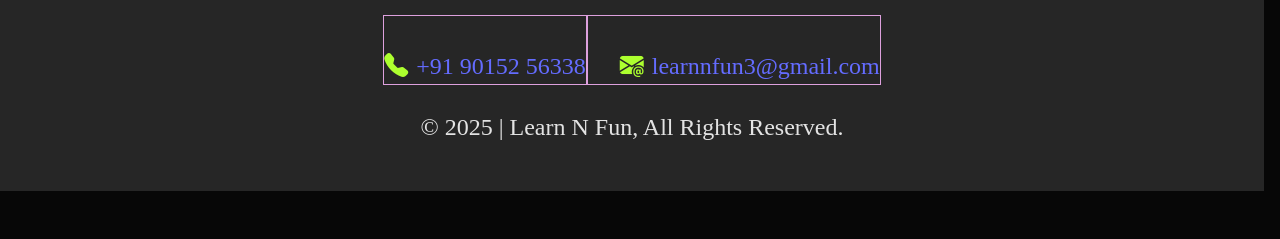
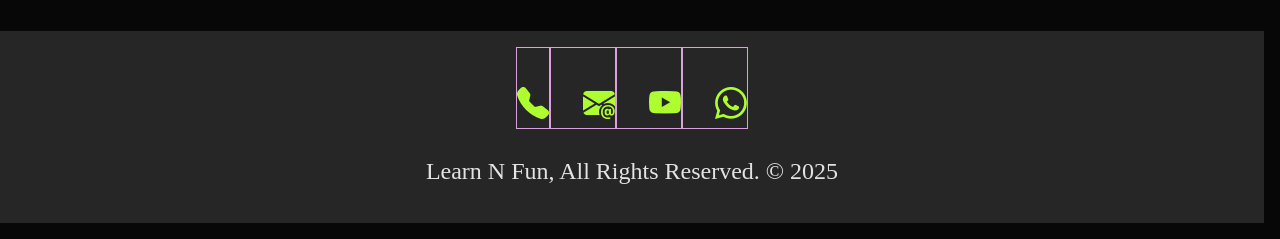
Before and after one commit to neelamraikwar9/LearnNFun, a React (Vite) app: page /schedule in a window 1280 px wide. Shown: the part 496-735 px from the top of the page. Built offline with nearby package versions, Linux system fonts and the light colour scheme; no server answers.

Commit message:
refactor: modified files

```diff
--- a/src/components/Footer.jsx
+++ b/src/components/Footer.jsx
@@ -7,17 +7,33 @@
 
     <div className="footerBox">
     <div className="footCon">
-      <i className="bi bi-telephone-fill" style={{padding: '0', marginTop: '2rem', color: "greenyellow"}}></i>
-       <a href="tel:+919015256338" style={{ marginTop: "2rem" }}>+91  90152 56338</a>
+    <a href="tel:+919015256338" style={{ marginTop: "2rem", fontSize: '2rem'}}>
+      <i className="bi bi-telephone-fill hoverStyl" style={{padding: '0', marginTop: '2rem', color: "greenyellow"}}></i>
+       </a>
     </div>
 
     <div className="footCon">
-      <i className="bi bi-envelope-at-fill" style={{padding: '0', marginTop: '2rem', marginLeft: '2rem', color: "greenyellow"}}></i>
-      <a href="mailto:learnnfun3@gmail.com" style={{marginTop:'2rem'}}>learnnfun3@gmail.com</a>
+    <a href="mailto:learnnfun3@gmail.com"  style={{marginTop:'2rem', fontSize: '2rem'}}>
+      <i className="bi bi-envelope-at-fill hoverStyl" style={{padding: '0', marginTop: '2rem', marginLeft: '2rem', color: "greenyellow"}}></i>
+      </a>
     </div>
+
+     <div className="footCon">
+    <a href="https://www.youtube.com/@LearnNFun2023" target="_blank" style={{ marginTop:'2rem', fontSize: '2rem'}}>
+      <i className="bi bi-youtube hoverStyl" style={{padding: '0', marginTop: '2rem', marginLeft: '2rem', color: "greenyellow"}}></i>
+      </a>
+    </div>
+
+     <div className="footCon">
+    <a href="https://whatsapp.com/channel/0029Vb7AugE5K3zXdqIRlS45" target="_blank" style={{marginTop:'2rem', fontSize: '2rem'}}>
+      <i className="bi bi-whatsapp hoverStyl" style={{padding: '0', marginTop: '2rem', marginLeft: '2rem', color: "greenyellow"}}></i>
+      </a>
+    </div>
+
+
     </div>
     <div className="rightsCon">
-    <p>&copy; 2025 | Learn N Fun, All Rights Reserved.</p>
+    <p>Learn N Fun, All Rights Reserved. &copy; 2025 </p>
     </div>
     </footer>
   )
--- a/src/components/footer.css
+++ b/src/components/footer.css
@@ -23,3 +23,7 @@
     display: flex;
     justify-content: center;
 }
+
+.hoverStyl:hover {
+    font-size: 1.7rem;
+}
--- a/src/pages/schedule.css
+++ b/src/pages/schedule.css
@@ -2,7 +2,8 @@
     /* border: 1px solid greenyellow; */
     display: flex;
     flex-wrap: wrap;
-    margin-left: 4rem
+    margin-left: 6rem;
+    margin-top: 5rem;
 
 }
 
```
